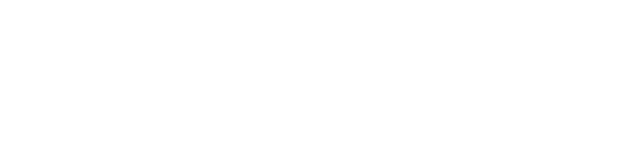
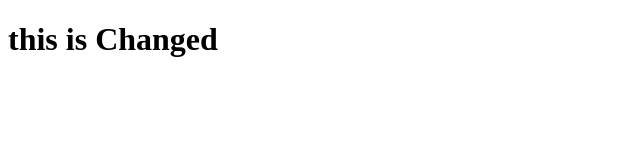
Before and after one commit to RafiZahed/my-second-repo, a plain HTML site: page index.html in a window 1280 px wide. Shown: the whole page, without its empty margins (0-640 px from the left). Drawn offline with Linux system fonts and the light colour scheme.

Commit message:
added hader

```diff
--- a/index.html
+++ b/index.html
@@ -7,6 +7,6 @@
     <title>My second github repo</title>
 </head>
 <body>
-
+    <H1>this is Changed</H1>
 </body>
 </html>
```
